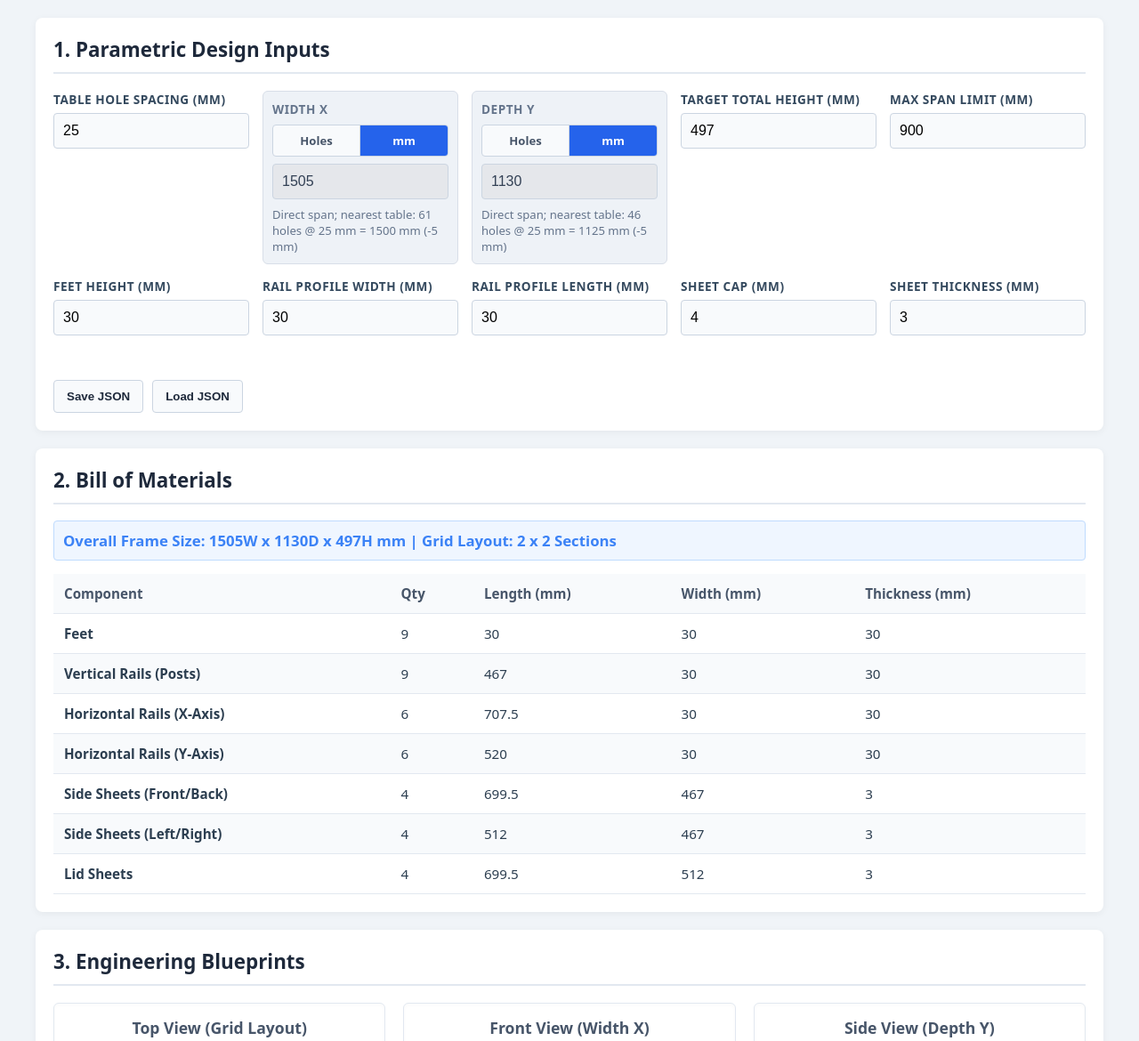
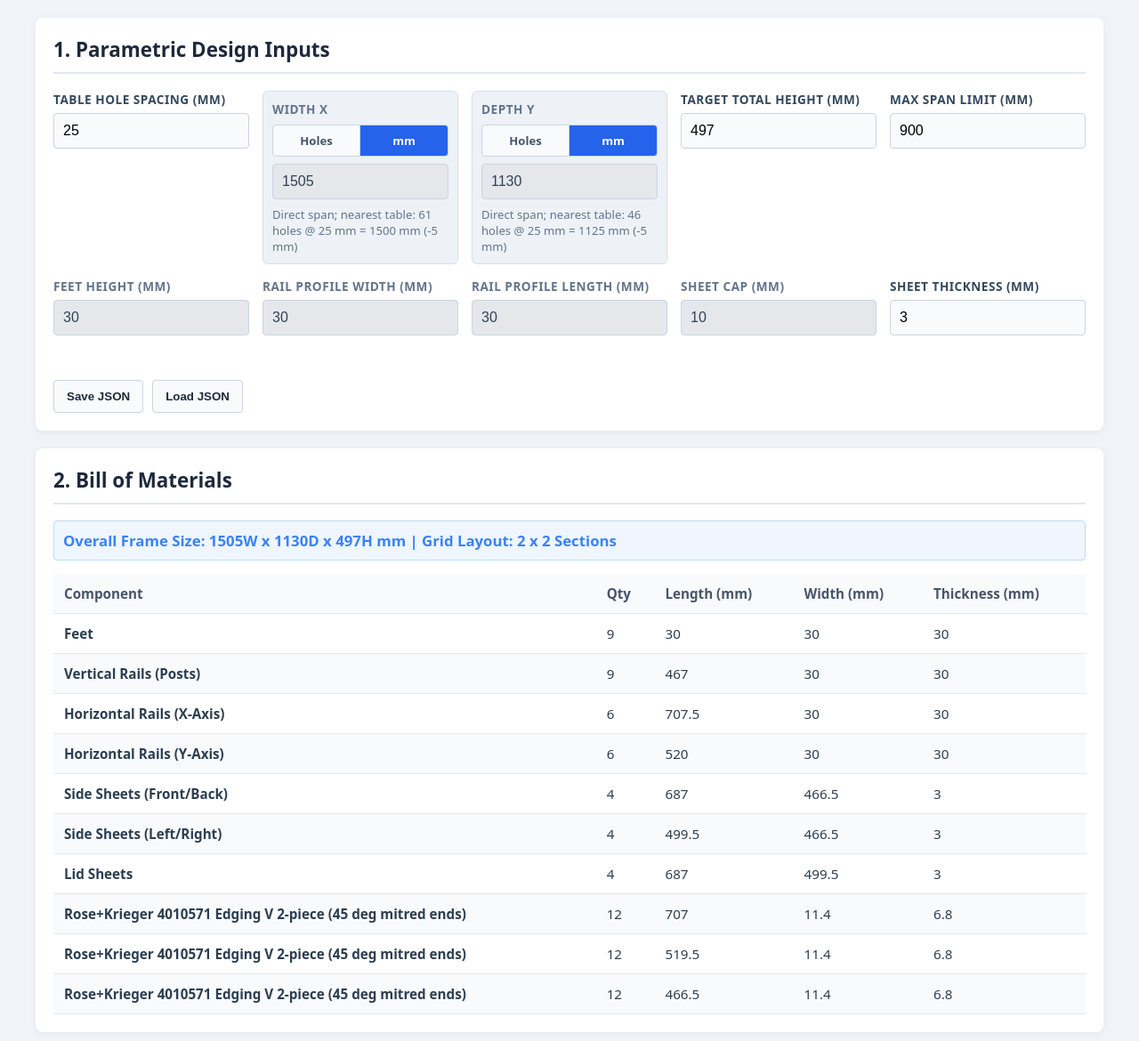
Before and after one commit to onitgnal/box-calculator, a plain HTML site: page Box_calculator.html in a window 1280 px wide. Shown: the top 1170 px of the page at 89% size. Drawn offline with nearby package versions, Linux system fonts and the light colour scheme; animation ran at ten frames a second.

Commit message:
fix dimensions and other stuff

```diff
--- a/Box_calculator.html
+++ b/Box_calculator.html
@@ -18,6 +18,8 @@
         .axis-control.direct-mm { background: #eef2f7; border-color: #d8dee8; padding: 10px; }
         .axis-control.direct-mm > label { color: #64748b; }
         .axis-control.direct-mm input[type="number"] { background: #e5e7eb; color: #334155; }
+        .fixed-parameter label { color: #64748b; }
+        .fixed-parameter input { background: #e5e7eb; color: #334155; cursor: not-allowed; }
         .axis-note { color: #64748b; font-size: 0.82em; min-height: 1.2em; }
         .segmented-control { display: grid; grid-template-columns: repeat(2, minmax(0, 1fr)); border: 1px solid #cbd5e1; border-radius: 4px; overflow: hidden; background: #f8fafc; }
         .segmented-control input { position: absolute; opacity: 0; pointer-events: none; width: 1px; height: 1px; margin: 0; }
@@ -91,21 +93,21 @@
                 <label for="inpMax">Max Span Limit (mm)</label>
                 <input type="number" id="inpMax" value="900" oninput="calculateAndDraw()">
             </div>
-            <div>
+            <div class="fixed-parameter">
                 <label for="inpFeet">Feet Height (mm)</label>
-                <input type="number" step="1" id="inpFeet" value="30" oninput="calculateAndDraw()">
+                <input type="number" step="1" id="inpFeet" value="30" readonly oninput="calculateAndDraw()">
             </div>
-            <div>
+            <div class="fixed-parameter">
                 <label for="inpRailW">Rail Profile Width (mm)</label>
-                <input type="number" step="1" id="inpRailW" value="30" oninput="calculateAndDraw()">
+                <input type="number" step="1" id="inpRailW" value="30" readonly oninput="calculateAndDraw()">
             </div>
-            <div>
+            <div class="fixed-parameter">
                 <label for="inpRailL">Rail Profile Length (mm)</label>
-                <input type="number" step="1" id="inpRailL" value="30" oninput="calculateAndDraw()">
+                <input type="number" step="1" id="inpRailL" value="30" readonly oninput="calculateAndDraw()">
             </div>
-            <div>
+            <div class="fixed-parameter">
                 <label for="inpSheetCap">Sheet Cap (mm)</label>
-                <input type="number" step="0.1" min="0" id="inpSheetCap" value="4" oninput="calculateAndDraw()">
+                <input type="number" step="0.1" min="0" id="inpSheetCap" value="10" readonly oninput="calculateAndDraw()">
             </div>
             <div>
                 <label for="inpSheetT">Sheet Thickness (mm)</label>
@@ -169,6 +171,18 @@
         import { OrbitControls } from 'three/addons/controls/OrbitControls.js';
 
         const PARAMETER_INPUTS = ['inpSpace', 'inpX', 'inpY', 'inpH', 'inpMax', 'inpFeet', 'inpRailW', 'inpRailL', 'inpSheetCap', 'inpSheetT'];
+        const FIXED_PARAMETER_VALUES = {
+            inpFeet: '30',
+            inpRailW: '30',
+            inpRailL: '30',
+            inpSheetCap: '10'
+        };
+        const FIT_TOLERANCE = 0.5;
+        const RK_4010571 = {
+            label: 'Rose+Krieger 4010571 Edging V 2-piece (45 deg mitred ends)',
+            width: 11.4,
+            thickness: 6.8
+        };
         const axisModes = {
             x: 'mm',
             y: 'mm'
@@ -208,8 +222,41 @@
             return (totalSpan - (sectionCount + 1) * postFootprint) / sectionCount;
         }
 
+        function applyFixedParameterValues() {
+            Object.entries(FIXED_PARAMETER_VALUES).forEach(([id, value]) => {
+                document.getElementById(id).value = value;
+            });
+        }
+
         function getSheetSize(clearOpening, cap) {
-            return Math.max(clearOpening - cap * 2, 0);
+            return Math.max(clearOpening - cap * 2 - FIT_TOLERANCE, 0);
+        }
+
+        function getEdgingRows(m) {
+            const cuts = new Map();
+            const addCut = (cutLength, quantity) => {
+                if (cutLength <= 0 || quantity <= 0) return;
+
+                const key = cutLength.toFixed(1);
+                cuts.set(key, {
+                    length: cutLength,
+                    quantity: (cuts.get(key)?.quantity || 0) + quantity
+                });
+            };
+
+            const qtyVerticalPerimeterHolders = 2 * (m.divX + 1) + 2 * (m.divY + 1);
+            const qtyTopRailXHolders = m.divX * (m.divY + 1) * 2;
+            const qtyTopRailYHolders = m.divY * (m.divX + 1) * 2;
+
+            addCut(m.sheetHeight, qtyVerticalPerimeterHolders);
+            addCut(Math.max(m.railCutX - FIT_TOLERANCE, 0), qtyTopRailXHolders);
+            addCut(Math.max(m.railCutY - FIT_TOLERANCE, 0), qtyTopRailYHolders);
+
+            return Array.from(cuts.values())
+                .sort((a, b) => b.length - a.length)
+                .map((cut) => `
+                <tr><td><strong>${RK_4010571.label}</strong></td><td>${cut.quantity}</td>${formatDimensionCells(cut.length, RK_4010571.width, RK_4010571.thickness)}</tr>`)
+                .join('');
         }
 
         function axisValueToSpan(value, mode, spacing) {
@@ -336,11 +383,12 @@
             });
 
             PARAMETER_INPUTS.forEach((id) => {
-                if (values[id] !== undefined) {
+                if (values[id] !== undefined && FIXED_PARAMETER_VALUES[id] === undefined) {
                     document.getElementById(id).value = values[id];
                 }
             });
 
+            applyFixedParameterValues();
             calculateAndDraw();
         }
 
@@ -360,13 +408,15 @@
         }
 
         function getMetrics() {
+            applyFixedParameterValues();
+
             const SPACE = Math.max(readNumber('inpSpace', 25), 0.1);
             const H = Math.max(readNumber('inpH', 497), 1);
             const MAX = Math.max(readNumber('inpMax', 900), 1);
             const FEET = Math.max(readNumber('inpFeet', 30), 0);
             const RAIL_W = Math.max(readNumber('inpRailW', 30), 0);
             const RAIL_L = Math.max(readNumber('inpRailL', 30), 0);
-            const SHEET_CAP = Math.max(readNumber('inpSheetCap', 4), 0);
+            const SHEET_CAP = Math.max(readNumber('inpSheetCap', 10), 0);
             const SHEET_T = Math.max(readNumber('inpSheetT', 3), 0);
             const axisX = getAxisMeasurement('x', SPACE);
             const axisY = getAxisMeasurement('y', SPACE);
@@ -381,7 +431,7 @@
             const railCutY = Math.max(getClearRailLength(W, divY, RAIL_W), 0);
             const sheetFrontLength = getSheetSize(railCutX, SHEET_CAP);
             const sheetSideLength = getSheetSize(railCutY, SHEET_CAP);
-            const sheetHeight = postH;
+            const sheetHeight = Math.max(postH - FIT_TOLERANCE, 0);
 
             return {
                 SPACE,
@@ -431,6 +481,7 @@
                 <tr><td><strong>Side Sheets (Front/Back)</strong></td><td>${m.divX * 2}</td>${formatDimensionCells(m.sheetFrontLength, m.sheetHeight, m.SHEET_T)}</tr>
                 <tr><td><strong>Side Sheets (Left/Right)</strong></td><td>${m.divY * 2}</td>${formatDimensionCells(m.sheetSideLength, m.sheetHeight, m.SHEET_T)}</tr>
                 <tr><td><strong>Lid Sheets</strong></td><td>${m.divX * m.divY}</td>${formatDimensionCells(m.sheetFrontLength, m.sheetSideLength, m.SHEET_T)}</tr>
+                ${getEdgingRows(m)}
             `;
 
             renderTop('canvasTop', m);
@@ -678,16 +729,16 @@
                 const centerX = m.RAIL_L + i * postStepX + m.railCutX / 2;
                 const label = `${formatPartDimensions(m.sheetFrontLength, m.sheetHeight, m.SHEET_T)} mm, ${formatNumber(m.SHEET_CAP)} mm cap`;
 
-                addPart(group, parts, m, 'Side sheet front', { x: m.sheetFrontLength, y: sheetT, z: m.sheetHeight, label }, { x: centerX, y: m.RAIL_W / 2, z: m.FEET + m.sheetHeight / 2 }, 0x94a3b8, 0.45);
-                addPart(group, parts, m, 'Side sheet back', { x: m.sheetFrontLength, y: sheetT, z: m.sheetHeight, label }, { x: centerX, y: m.W - m.RAIL_W / 2, z: m.FEET + m.sheetHeight / 2 }, 0x94a3b8, 0.45);
+                addPart(group, parts, m, 'Side sheet front', { x: m.sheetFrontLength, y: sheetT, z: m.sheetHeight, label }, { x: centerX, y: m.RAIL_W / 2, z: m.sheetHeight / 2 }, 0x94a3b8, 0.45);
+                addPart(group, parts, m, 'Side sheet back', { x: m.sheetFrontLength, y: sheetT, z: m.sheetHeight, label }, { x: centerX, y: m.W - m.RAIL_W / 2, z: m.sheetHeight / 2 }, 0x94a3b8, 0.45);
             }
 
             for (let j = 0; j < m.divY; j++) {
                 const centerY = m.RAIL_W + j * postStepY + m.railCutY / 2;
                 const label = `${formatPartDimensions(m.sheetSideLength, m.sheetHeight, m.SHEET_T)} mm, ${formatNumber(m.SHEET_CAP)} mm cap`;
 
-                addPart(group, parts, m, 'Side sheet left', { x: sheetT, y: m.sheetSideLength, z: m.sheetHeight, label }, { x: m.RAIL_L / 2, y: centerY, z: m.FEET + m.sheetHeight / 2 }, 0xa8b3c2, 0.45);
-                addPart(group, parts, m, 'Side sheet right', { x: sheetT, y: m.sheetSideLength, z: m.sheetHeight, label }, { x: m.L - m.RAIL_L / 2, y: centerY, z: m.FEET + m.sheetHeight / 2 }, 0xa8b3c2, 0.45);
+                addPart(group, parts, m, 'Side sheet left', { x: sheetT, y: m.sheetSideLength, z: m.sheetHeight, label }, { x: m.RAIL_L / 2, y: centerY, z: m.sheetHeight / 2 }, 0xa8b3c2, 0.45);
+                addPart(group, parts, m, 'Side sheet right', { x: sheetT, y: m.sheetSideLength, z: m.sheetHeight, label }, { x: m.L - m.RAIL_L / 2, y: centerY, z: m.sheetHeight / 2 }, 0xa8b3c2, 0.45);
             }
 
             for (let i = 0; i < m.divX; i++) {
```
Also changed, not shown: 1 other file.
